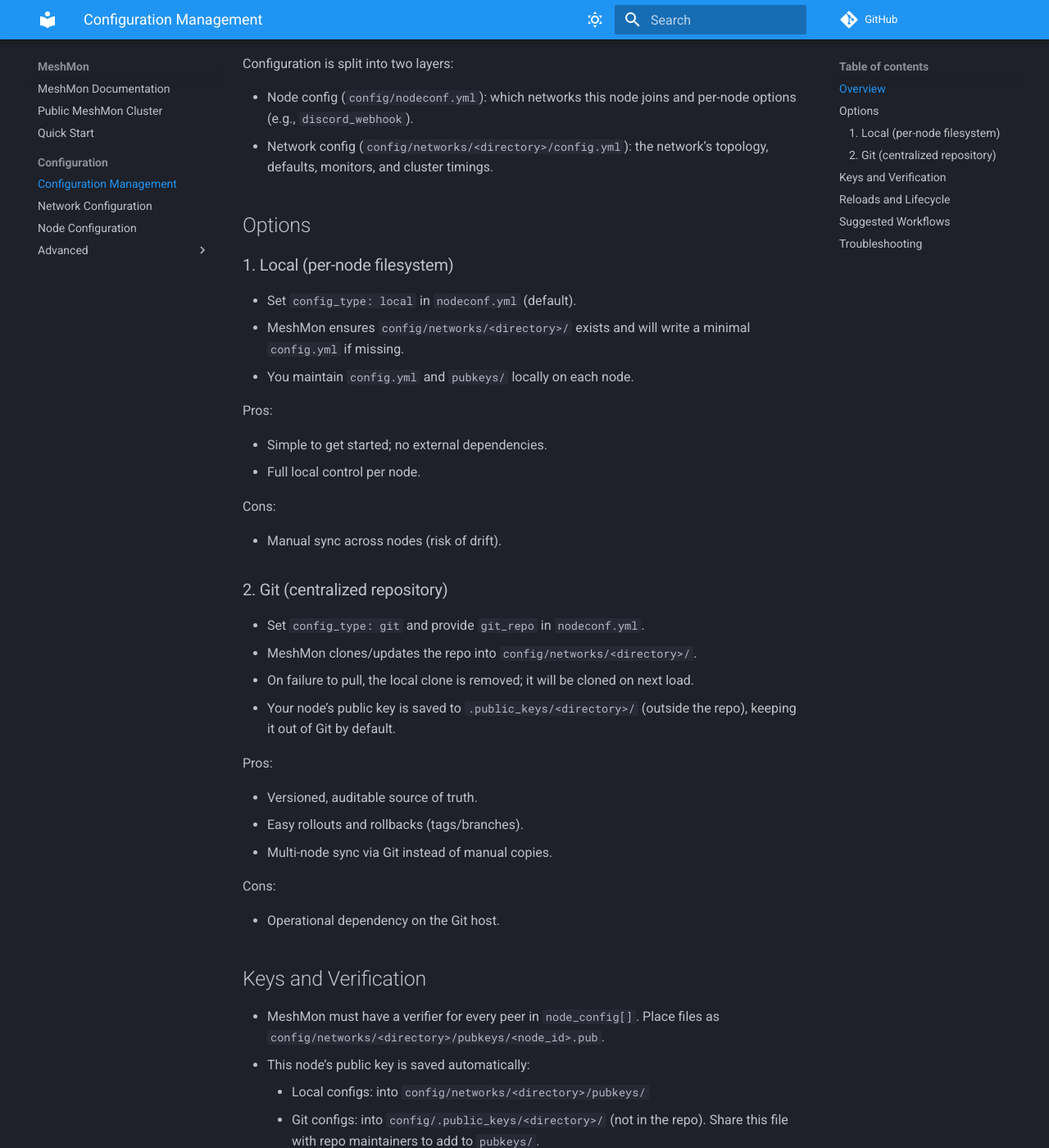
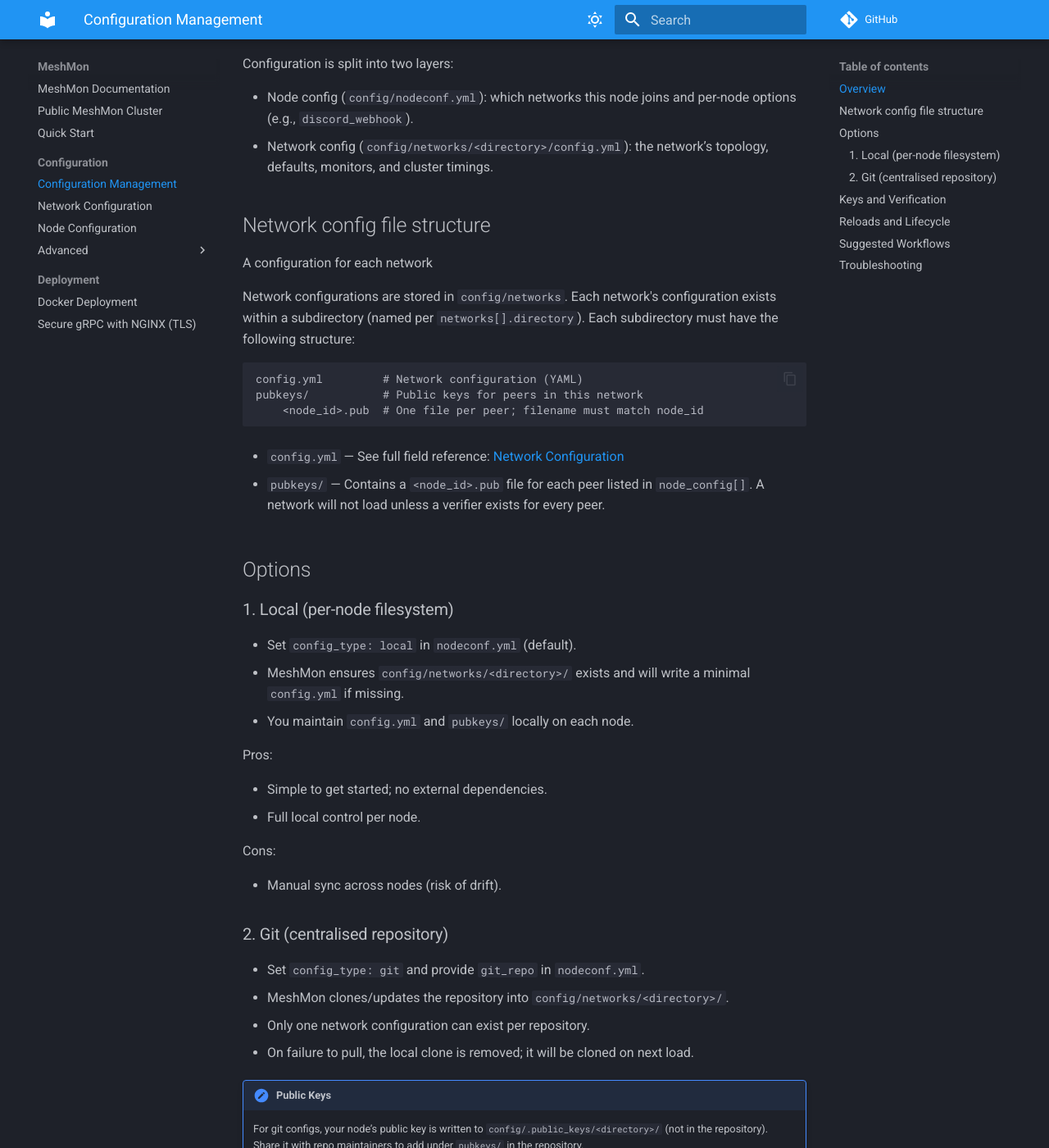
Before and after one commit to rippleFCL/meshmon, an MkDocs documentation site: the page built from docs/configuration/config-managment.md, in a window 1280 px wide and 1400 px high, scrolled down 257 px. Shown: the whole window at 82% size. Built offline with MkDocs 1.6.1 and Material for MkDocs 9.7.7, drawn with Linux system fonts in a browser that asks for light colours; comment, search, counter and statistics services are not loaded; some of the changed text lies outside the part shown.

Commit message:
docs: added docker config and tls grpc

````diff
--- a/docs/configuration/config-managment.md
+++ b/docs/configuration/config-managment.md
@@ -8,6 +8,22 @@ Configuration is split into two layers:
 
 - Node config (`config/nodeconf.yml`): which networks this node joins and per-node options (e.g., `discord_webhook`).
 - Network config (`config/networks/<directory>/config.yml`): the network’s topology, defaults, monitors, and cluster timings.
+
+## Network config file structure
+
+A configuration for each network
+
+Network configurations are stored in `config/networks`. Each network's configuration exists within a subdirectory (named per `networks[].directory`). Each subdirectory must have the following structure:
+
+```
+config.yml         # Network configuration (YAML)
+pubkeys/           # Public keys for peers in this network
+    <node_id>.pub  # One file per peer; filename must match node_id
+```
+
+- `config.yml` — See full field reference: [Network Configuration](./network.md)
+
+- `pubkeys/` — Contains a `<node_id>.pub` file for each peer listed in `node_config[]`. A network will not load unless a verifier exists for every peer.
 
 ## Options
 
@@ -26,17 +42,24 @@ Cons:
 
 - Manual sync across nodes (risk of drift).
 
-### 2. Git (centralized repository)
+### 2. Git (centralised repository)
 
 - Set `config_type: git` and provide `git_repo` in `nodeconf.yml`.
-- MeshMon clones/updates the repo into `config/networks/<directory>/`.
+- MeshMon clones/updates the repository into `config/networks/<directory>/`.
+- Only one network configuration can exist per repository.
 - On failure to pull, the local clone is removed; it will be cloned on next load.
-- Your node’s public key is saved to `.public_keys/<directory>/` (outside the repo), keeping it out of Git by default.
+
+
+!!! note "Public Keys"
+    For git configs, your node’s public key is written to `config/.public_keys/<directory>/` (not in the repository). Share it with repo maintainers to add under `pubkeys/` in the repository.
+
+!!! danger "Private Keys"
+    Do not commit private keys (`config/.private_keys/`).
 
 Pros:
 
 - Versioned, auditable source of truth.
-- Easy rollouts and rollbacks (tags/branches).
+- Easy rollouts.
 - Multi-node sync via Git instead of manual copies.
 
 Cons:
````
Also changed, not shown: docs/deployment/docker.md (added, +73 -0 lines), docs/deployment/secure-grpc.md (added, +75 -0 lines).
